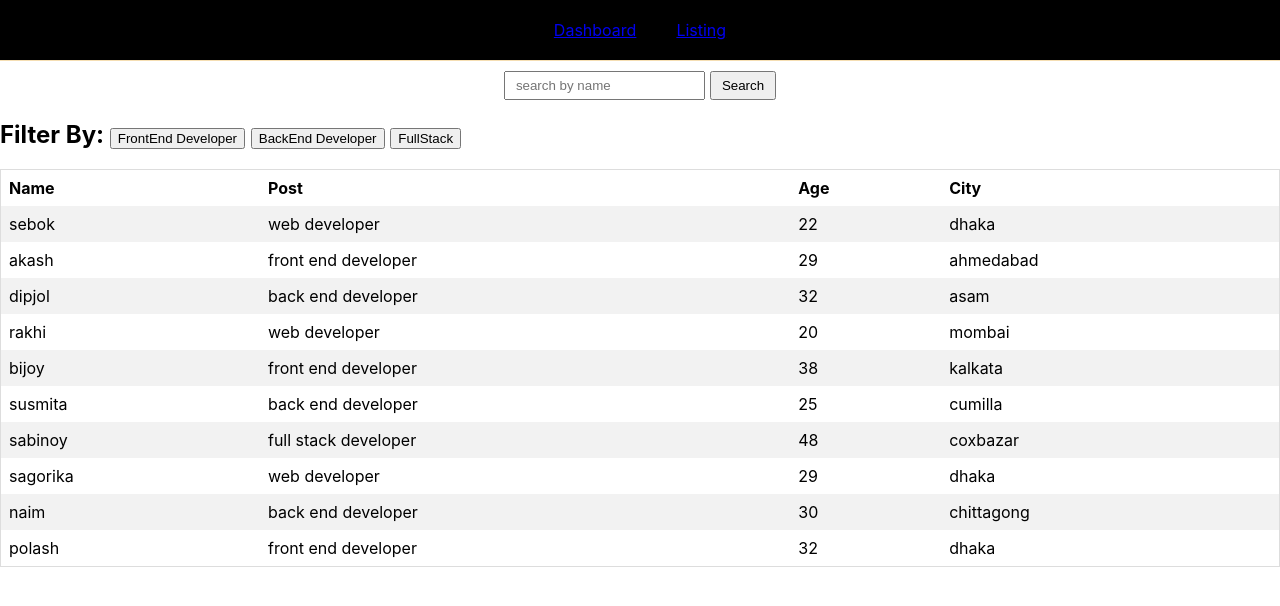
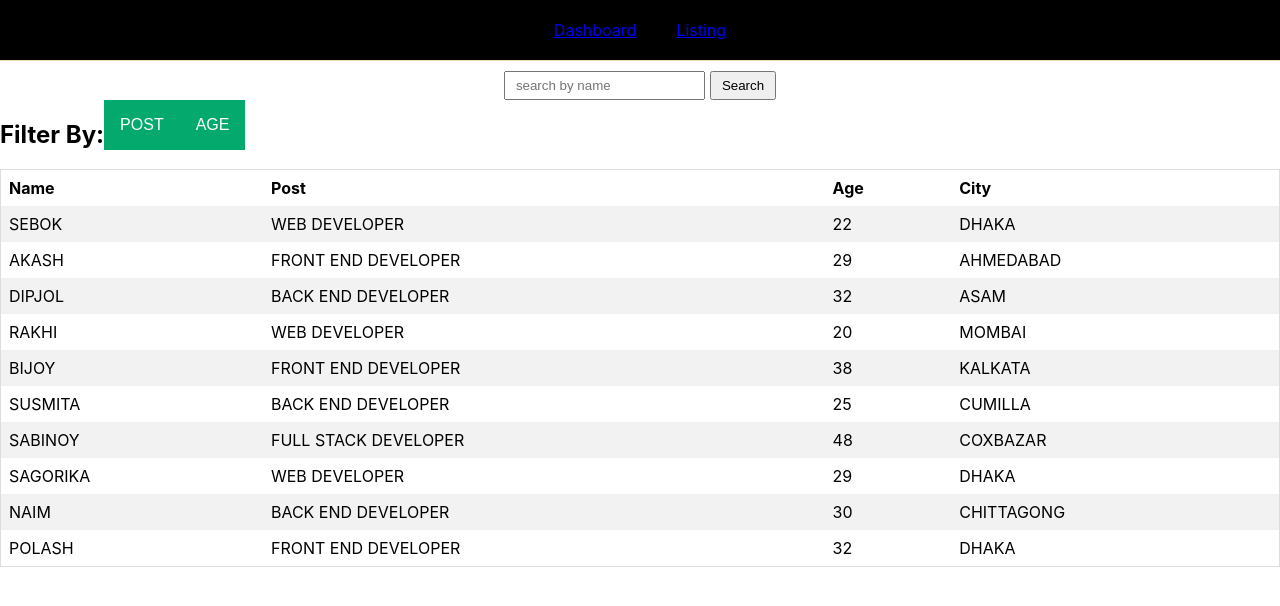
Before and after one commit to sebokdas1/aptcoder, a React (Create React App) app: page /listing in a window 1280 px wide. Shown: the top 606 px of the page. Built offline with nearby package versions, Linux system fonts and the light colour scheme.

Commit message:
filter by post

```diff
--- a/src/components/Listing/Listing.css
+++ b/src/components/Listing/Listing.css
@@ -1,5 +1,51 @@
 .listing-main {
     margin-top: 10px;
+}
+
+.filter {
+    display: flex;
+}
+
+.dropbtn {
+    background-color: #04AA6D;
+    color: white;
+    padding: 16px;
+    font-size: 16px;
+    border: none;
+}
+
+.dropdown {
+    position: relative;
+    display: inline-block;
+}
+
+.dropdown-content {
+    display: none;
+    position: absolute;
+    background-color: #f1f1f1;
+    min-width: 160px;
+    box-shadow: 0px 8px 16px 0px rgba(0, 0, 0, 0.2);
+    z-index: 1;
+}
+
+.dropdown-content p {
+    color: black;
+    padding: 5px 10px;
+    text-decoration: none;
+    display: block;
+}
+
+.dropdown-content p:hover {
+    background-color: #ddd;
+    cursor: pointer;
+}
+
+.dropdown:hover .dropdown-content {
+    display: block;
+}
+
+.dropdown:hover .dropbtn {
+    background-color: #3e8e41;
 }
 
 .form-container {
--- a/src/components/Listing/Listing.js
+++ b/src/components/Listing/Listing.js
@@ -11,9 +11,20 @@ const Listing = () => {
     }, [])
     const handleSearch = (e) => {
         e.preventDefault()
-        const name = (e.target.name.value).lowercase();
-        console.log(name)
+        const name = e.target.name.value.toLowerCase();
         setEmployers(employers?.filter(a => a?.name === name))
+    }
+    const frontend = () => {
+        setEmployers(employers.filter(e => e.post === 'front end developer'))
+    }
+    const backend = () => {
+        setEmployers(employers.filter(e => e.post === 'back end developer'))
+    }
+    const web = () => {
+        setEmployers(employers.filter(e => e.post === 'web developer'))
+    }
+    const fullStack = () => {
+        setEmployers(employers.filter(e => e.post === 'full stack developer'))
     }
     return (
         <div className='listing-main'>
@@ -24,8 +35,26 @@ const Listing = () => {
                 </form>
             </div>
 
-            <div>
-                <h2>Filter By: <button>FrontEnd Developer</button> <button>BackEnd Developer</button> <button>FullStack</button></h2>
+            <div className='filter'>
+                <h2>Filter By:</h2>
+                <div class="dropdown">
+                    <button class="dropbtn">POST</button>
+                    <div class="dropdown-content">
+                        <p onClick={frontend}>Frontend</p>
+                        <p onClick={backend}>Backend</p>
+                        <p onClick={web}>Web</p>
+                        <p onClick={fullStack}>FullStack</p>
+                    </div>
+                </div>
+                <div class="dropdown">
+                    <button class="dropbtn">AGE</button>
+                    <div class="dropdown-content">
+                        <p >20 - 29</p>
+                        <p >30 - 39</p>
+                        <p >40 - 50</p>
+                    </div>
+                </div>
+
             </div>
             <div className='table-div'>
                 <table>
@@ -37,10 +66,10 @@ const Listing = () => {
                     </tr>
                     {
                         employers?.map(employe => <tr key={employe?.id}>
-                            <td>{employe?.name}</td>
-                            <td>{employe?.post}</td>
+                            <td>{employe?.name?.toUpperCase()}</td>
+                            <td>{employe?.post?.toUpperCase()}</td>
                             <td>{employe?.age}</td>
-                            <td>{employe?.city}</td>
+                            <td>{employe?.city?.toUpperCase()}</td>
                         </tr>)
                     }
                 </table>
```
